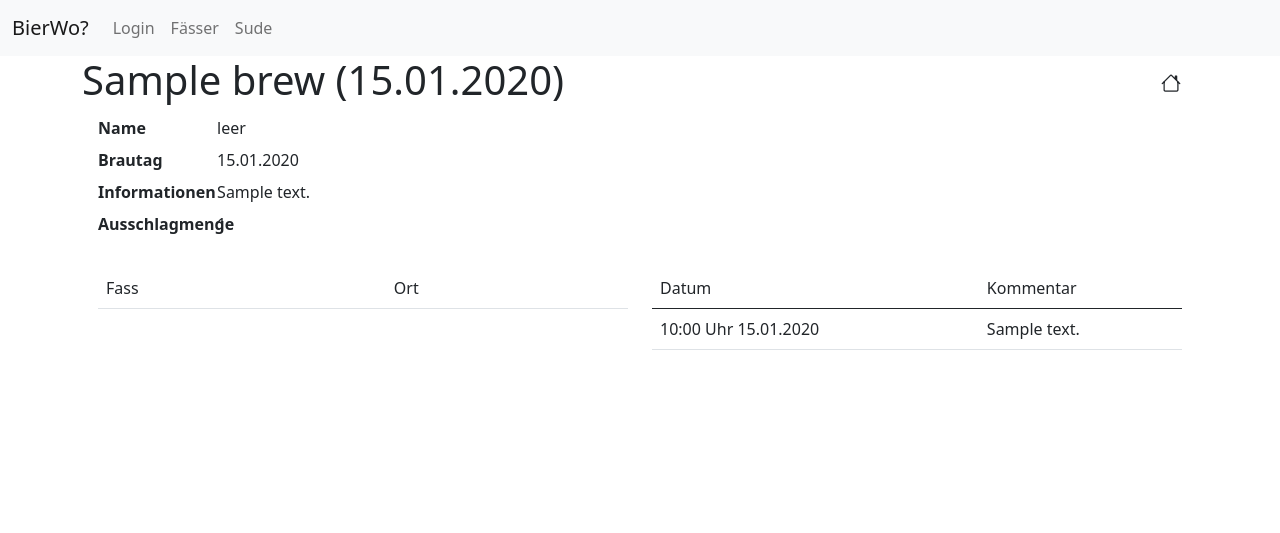
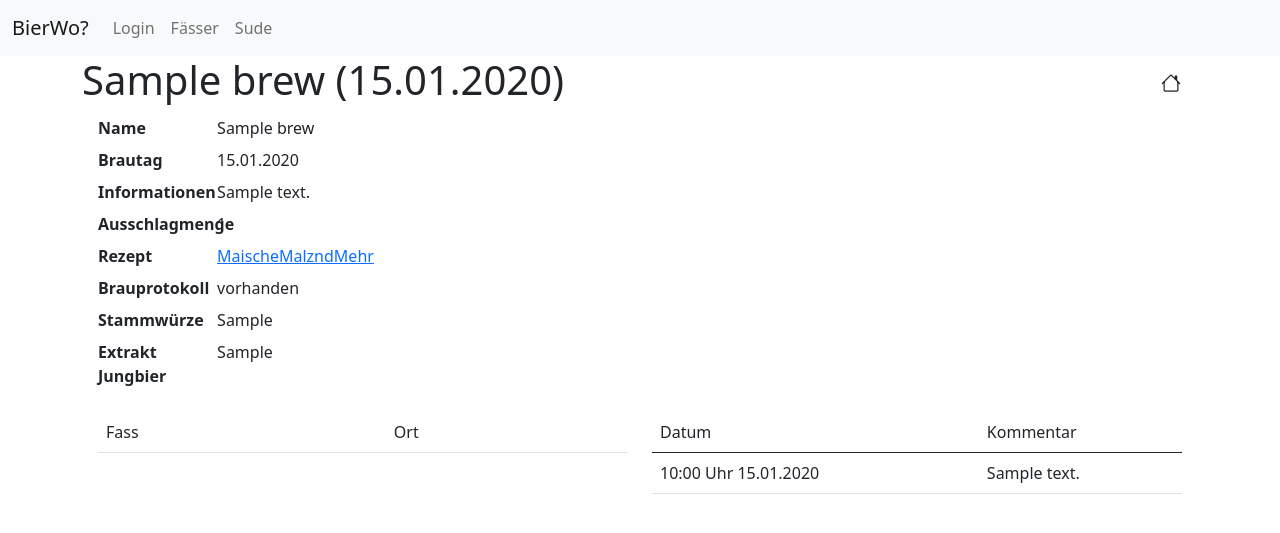
Before and after one commit to foesi/bierwo, a Flask app: template templates/show_brew.html in a window 1280 px wide. Shown: the top 533 px of the page. Run offline with Flask 2, Linux system fonts and the light colour scheme; the template is opened without the code that fills it: most values are stand-ins (such as "Sample title", 1, 10 or a date in 2020); some libraries are stand-ins or nearby versions; some web fonts are replaced.

Commit message:
Make brews editable

```diff
--- a/application.py
+++ b/application.py
@@ -3,7 +3,7 @@
 from flask_login import UserMixin, LoginManager, login_required, login_user, logout_user
 
 from models import engine, Keg, Brew, Filling, KegComment, BrewComment, KegFitting, KegType
-from forms import CreateKeg, CreateBrew, FillKeg, CommentKeg, CommentBrew, EditKeg, LoginForm
+from forms import CreateKeg, CreateBrew, FillKeg, CommentKeg, CommentBrew, EditKeg, LoginForm, EditBrew
 from sqlalchemy.orm import sessionmaker, scoped_session
 from werkzeug.utils import redirect
 from jinja2 import Template
@@ -280,6 +280,29 @@
     return render_template("create_brew.html", form=form)
 
 
+@app.route("/brews/edit/<int:brew_id>", methods=["GET", "POST"])
+@login_required
+def edit_brew(brew_id):
+    form = EditBrew()
+    brew = session.query(Brew).filter_by(id=brew_id).one()
+    if form.validate_on_submit():
+        brew.comment = form.comment.data
+        brew.recipe = form.recipe.data
+        brew.original_gravity = form.original_gravity.data
+        brew.final_gravity = form.final_gravity.data
+        session.commit()
+        return redirect(url_for("show_brew", brew_id=brew_id))
+    else:
+        form.name.data = brew.name
+        form.date.data = brew.date
+        form.size.data = brew.size
+        form.comment.data = brew.comment
+        form.recipe.data = brew.recipe
+        form.original_gravity.data = brew.original_gravity
+        form.final_gravity.data = brew.final_gravity
+    return render_template("edit_brew.html", form=form, brew=brew)
+
+
 @app.route("/brews/show/<int:brew_id>")
 def show_brew(brew_id):
     brew = session.query(Brew).filter_by(id=brew_id).one()
--- a/forms.py
+++ b/forms.py
@@ -1,7 +1,7 @@
 from flask_wtf import FlaskForm
-from wtforms import StringField, IntegerField, DateField, SelectField, TextAreaField, BooleanField, FileField, \
-    PasswordField
-from models import KegFitting, KegType
+from wtforms import StringField, SelectField, TextAreaField, BooleanField, FileField, PasswordField
+from wtforms.validators import optional
+from wtforms.fields.html5 import IntegerField, DateField, URLField, DecimalField
 
 __author__ = 'Florian Österreich'
 
@@ -25,13 +25,21 @@
 
 class CreateBrew(FlaskForm):
     name = StringField(u'Name')
-    date = DateField(u'Brautag', format='%d.%m.%Y')
+    date = DateField(u'Brautag')
     size = IntegerField(u'Ausschlagsmenge')
+
+
+class EditBrew(CreateBrew):
+    comment = TextAreaField(u"Informationen")
+    recipe = URLField(u"Rezept")
+    protocol = FileField(u"Brauprotokoll")
+    original_gravity = DecimalField(u"Stammwürze (% Brix)", validators=[optional()])
+    final_gravity = DecimalField(u"Extrakt Jungbier (% Brix)", validators=[optional()])
 
 
 class FillKeg(FlaskForm):
     brew_id = SelectField(u"Sud", coerce=int)
-    date = DateField(u"Abfülldatum", format='%d.%m.%Y')
+    date = DateField(u"Abfülldatum")
 
 
 class CommentKeg(FlaskForm):
--- a/templates/show_brew.html
+++ b/templates/show_brew.html
@@ -14,7 +14,7 @@
             <dl class="row">
                 <div class="row">
                     <dt class="col-sm-2">Name</dt>
-                    <dd class="col-sm-4">{{ brew|last_beer }}</dd>
+                    <dd class="col-sm-4">{{ brew.name }}</dd>
                 </div>
                 <div class="row">
                     <dt class="col-sm-2">Brautag</dt>
@@ -28,7 +28,34 @@
                     <dt class="col-sm-2">Ausschlagmenge</dt>
                     <dd class="col-sm-4">{{ brew.size }}</dd>
                 </div>
+                {% if brew.recipe is not none %}
+                <div class="row">
+                    <dt class="col-sm-2">Rezept</dt>
+                    <dd class="col-sm-4"><a href="{{ brew.recipe }}">MaischeMalzndMehr</a></dd>
+                </div>
+                {% endif %}
+                {% if brew.protocol is not none %}
+                <div class="row">
+                    <dt class="col-sm-2">Brauprotokoll</dt>
+                    <dd class="col-sm-4">vorhanden</dd>
+                </div>
+                {% endif %}
+                {% if brew.original_gravity is not none %}
+                <div class="row">
+                    <dt class="col-sm-2">Stammwürze</dt>
+                    <dd class="col-sm-4">{{ brew.original_gravity }}</dd>
+                </div>
+                {% endif %}
+                {% if brew.final_gravity is not none %}
+                <div class="row">
+                    <dt class="col-sm-2">Extrakt Jungbier</dt>
+                    <dd class="col-sm-4">{{ brew.final_gravity }}</dd>
+                </div>
+                {% endif %}
             </dl>
+            {% if current_user.is_authenticated %}
+            <a class="btn btn-secondary" href="{{ url_for(".edit_brew", brew_id=brew.id) }}" role="button">Bearbeiten <i class="bi-gear-fill"></i></a>
+            {% endif %}
         </div>
     </div>
     <div class="row p-1">
```
Also changed, not shown: templates/edit_brew.html (added, +45 -0 lines).
